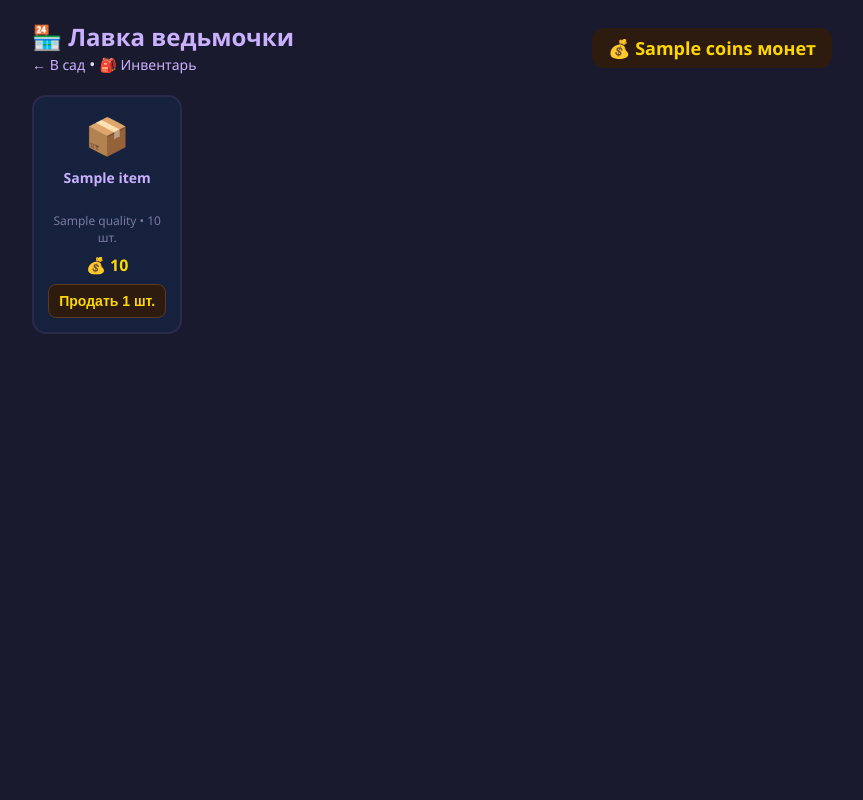
After one commit to Kobatoha/TheLittleWitch, a FastAPI app: template app/templates/shop.html in a window 1280 px wide. The commit adds this page. Shown: the whole page, without its empty margins (208-1071 px from the left). Run offline with FastAPI, Linux system fonts and the light colour scheme; the template is opened without the code that fills it: most values are stand-ins (such as "Sample title", 1, 10 or a date in 2020); parts of the project's set-up code (start-up, migrations or seed data) failed here and were passed over.

Commit message:
feat: enhance item management by adding sell functionality in services.py, updating item model to include sell price, and integrating shop features in inventory and garden templates for player interaction

```diff
--- a/app/game/inventory_router.py
+++ b/app/game/inventory_router.py
@@ -11,6 +11,7 @@ from app.core.balance import QUALITY_NORMAL
 from app.core.database import get_db
 from app.game.utils import format_dt
 from app.models.inventory import Inventory
+from app.models.player import Player
 
 
 router = APIRouter()
@@ -51,6 +52,7 @@ def inventory_page(request: Request, db: Session = Depends(get_db)):
             consumables.append(item_data)
 
     spark_count = sum(c["quantity"] for c in consumables if c["item_name"] == "Искра Роста")
+    player = db.query(Player).filter(Player.id == TEMP_PLAYER_ID).first()
 
     return templates.TemplateResponse("inventory.html", {
         "request": request,
@@ -59,5 +61,6 @@ def inventory_page(request: Request, db: Session = Depends(get_db)):
         "rares": rares,
         "consumables": consumables,
         "spark_count": spark_count,
-        "total_items": len(inventory_items)
+        "total_items": len(inventory_items),
+        "coins": player.coins if player else 0,
     })
--- a/app/game/router.py
+++ b/app/game/router.py
@@ -18,6 +18,7 @@ from app.game.utils import format_dt
 from app.models.plant import Plant
 from app.models.item import Item
 from app.models.inventory import Inventory
+from app.models.player import Player
 
 
 router = APIRouter()
@@ -110,6 +111,7 @@ def garden_page(request: Request, db: Session = Depends(get_db)):
             Inventory.item_id == spark_item.id
         ).all()
         spark_count = sum(inv.quantity for inv in spark_invs)
+    player = db.query(Player).filter(Player.id == TEMP_PLAYER_ID).first()
 
     return templates.TemplateResponse("garden.html", {
         "request": request,
@@ -117,6 +119,7 @@ def garden_page(request: Request, db: Session = Depends(get_db)):
         "plants": plants,
         "now": datetime.utcnow(),
         "spark_count": spark_count,
+        "coins": player.coins if player else 0,
     })
 
 
--- a/app/main.py
+++ b/app/main.py
@@ -6,6 +6,7 @@ from starlette.middleware.sessions import SessionMiddleware
 from app.admin import setup_admin
 from app.game.router import router as garden_router
 from app.game.inventory_router import router as inventory_router
+from app.game.shop_router import router as shop_router
 from app.core.config import SECRET_KEY
 
 
@@ -24,6 +25,7 @@ app.add_middleware(SessionMiddleware, secret_key=SECRET_KEY)
 setup_admin(app)
 app.include_router(garden_router, prefix="/api/game", tags=["garden"])
 app.include_router(inventory_router, prefix="/api/game", tags=["inventory"])
+app.include_router(shop_router, prefix="/api/game", tags=["shop"])
 
 
 @app.get("/")
--- a/app/models/item.py
+++ b/app/models/item.py
@@ -14,6 +14,7 @@ class Item(Base):
     description = Column(String, nullable=True)
     potency_boost = Column(Integer, default=0)  # бонус к Силе Рода (для семян)
     icon = Column(String, nullable=True)
+    sell_price = Column(Integer, default=10)
 
     def __str__(self):
         return f"{self.name} ({self.item_type}, {self.rarity})"
--- a/app/templates/garden.html
+++ b/app/templates/garden.html
@@ -231,6 +231,8 @@
             <h1>🌱 Ведьмин Сад</h1>
             <a href="/api/game/inventory">🎒 Инвентарь</a>
             <span class="spark-badge">⚡ {{ spark_count }}</span>
+            <a href="/api/game/shop">🏪 Лавка</a>
+            <span class="spark-badge">💰 {{ coins }}</span>
         </div>
 
         <!-- Сетка грядок -->
--- a/app/templates/inventory.html
+++ b/app/templates/inventory.html
@@ -244,6 +244,7 @@
             <div class="stats">
                 <span>📦 {{ total_items }} предметов</span>
                 <span>⚡ {{ spark_count }} Искр</span>
+                <span>💰 {{ coins }} монет</span>
             </div>
         </div>
 
--- /dev/null
+++ b/app/templates/shop.html
@@ -0,0 +1,187 @@
+<!DOCTYPE html>
+<html>
+<head>
+    <meta charset="UTF-8">
+    <meta name="viewport" content="width=device-width, initial-scale=1.0">
+    <title>Лавка ведьмочки</title>
+    <style>
+        :root {
+            --bg: #1a1a2e;
+            --card-bg: #16213e;
+            --border: #2a2a4a;
+            --text: #e0d8f0;
+            --muted: #7a7a9e;
+            --accent: #c9b1ff;
+            --gold: #ffd700;
+            --cell-bg: #1e1e3a;
+            --cell-hover: #2a2a50;
+        }
+        * { box-sizing: border-box; margin: 0; padding: 0; }
+        body {
+            font-family: 'Segoe UI', system-ui, sans-serif;
+            background: var(--bg);
+            color: var(--text);
+            min-height: 100vh;
+            padding: 20px;
+        }
+        .container { max-width: 800px; margin: 0 auto; }
+        .header {
+            display: flex;
+            align-items: center;
+            justify-content: space-between;
+            margin-bottom: 20px;
+            flex-wrap: wrap;
+            gap: 10px;
+        }
+        .header h1 { color: var(--accent); font-size: 24px; }
+        .header a { color: var(--accent); text-decoration: none; font-size: 14px; }
+        .header a:hover { text-decoration: underline; }
+        .coins {
+            background: #2d1b10;
+            color: var(--gold);
+            padding: 8px 16px;
+            border-radius: 12px;
+            font-weight: 700;
+            font-size: 18px;
+        }
+
+        /* Сетка предметов */
+        .shop-grid {
+            display: grid;
+            grid-template-columns: repeat(auto-fill, minmax(140px, 1fr));
+            gap: 12px;
+        }
+        .shop-card {
+            background: var(--card-bg);
+            border: 2px solid var(--border);
+            border-radius: 14px;
+            padding: 14px;
+            text-align: center;
+            display: flex;
+            flex-direction: column;
+            gap: 8px;
+            transition: border-color 0.3s;
+        }
+        .shop-card:hover { border-color: #5a5a80; }
+        .shop-card .icon { font-size: 36px; }
+        .shop-card .name {
+            font-weight: 600;
+            font-size: 14px;
+            color: var(--accent);
+            min-height: 36px;
+        }
+        .shop-card .info {
+            font-size: 12px;
+            color: var(--muted);
+        }
+        .shop-card .price {
+            font-weight: 700;
+            color: var(--gold);
+            font-size: 16px;
+        }
+        .shop-card button {
+            background: #2d1b10;
+            color: var(--gold);
+            border: 1px solid #5a3a20;
+            padding: 8px;
+            border-radius: 8px;
+            cursor: pointer;
+            font-size: 14px;
+            font-weight: 600;
+            transition: all 0.2s;
+        }
+        .shop-card button:hover {
+            background: #4a2a18;
+            border-color: #8a5a30;
+        }
+        .shop-card button:disabled {
+            background: #1a1a2a;
+            color: #555;
+            cursor: not-allowed;
+            border-color: #2a2a30;
+        }
+
+        .msg { text-align: center; margin-top: 15px; font-size: 14px; min-height: 22px; padding: 10px; border-radius: 8px; }
+        .msg-success { color: #7fdb7f; background: #0f1f0f; }
+        .msg-error { color: #f66; background: #1f0f0f; }
+
+        .empty { text-align: center; color: #666; padding: 40px; }
+        .empty .icon { font-size: 48px; margin-bottom: 10px; }
+
+        .quality-Увядший { color: #999; }
+        .quality-Обычный { color: #ccc; }
+        .quality-Сочный { color: #7fdb7f; }
+        .quality-Искрящийся { color: var(--gold); }
+    </style>
+</head>
+<body>
+    <div class="container">
+        <div class="header">
+            <div>
+                <h1>🏪 Лавка ведьмочки</h1>
+                <a href="/api/game/garden/page">← В сад</a> •
+                <a href="/api/game/inventory">🎒 Инвентарь</a>
+            </div>
+            <div class="coins">💰 {{ coins }} монет</div>
+        </div>
+
+        {% if items %}
+        <div class="shop-grid">
+            {% for item in items %}
+            <div class="shop-card" id="card-{{ item.id }}">
+                <div class="icon">
+                    {% if item.item_type == "ingredient" %}🌿
+                    {% elif item.item_type == "bonus" %}🎁
+                    {% elif item.item_type == "rare" %}🌟
+                    {% elif item.item_type == "consumable" %}⚡
+                    {% else %}📦{% endif %}
+                </div>
+                <div class="name">{{ item.item_name }}</div>
+                <div class="info">
+                    <span class="quality-{{ item.quality }}">{{ item.quality }}</span> • {{ item.quantity }} шт.
+                </div>
+                <div class="price">💰 {{ item.sell_price }}</div>
+                <button onclick="sellItem('{{ item.id }}')">Продать 1 шт.</button>
+            </div>
+            {% endfor %}
+        </div>
+        {% else %}
+        <div class="empty">
+            <div class="icon">🏪</div>
+            <p>Нечего продавать. Вырасти урожай в саду!</p>
+        </div>
+        {% endif %}
+
+        <div class="msg" id="message"></div>
+    </div>
+
+    <script>
+        function showMessage(text, type) {
+            const msg = document.getElementById("message");
+            msg.textContent = text;
+            msg.className = "msg " + (type === "success" ? "msg-success" : "msg-error");
+        }
+
+        async function sellItem(invId) {
+            showMessage("Продаём...", "");
+            try {
+                const r = await fetch("/api/game/shop/sell", {
+                    method: "POST",
+                    headers: { "Content-Type": "application/json" },
+                    body: JSON.stringify({ inventory_id: invId, quantity: 1 })
+                });
+                if (r.ok) {
+                    const d = await r.json();
+                    showMessage(`✅ Продано! +${d.total_coins_earned}💰 (всего: ${d.coins_now}💰)`, "success");
+                    setTimeout(() => location.reload(), 1200);
+                } else {
+                    const e = await r.json();
+                    showMessage("❌ " + e.detail, "error");
+                }
+            } catch {
+                showMessage("❌ Ошибка соединения", "error");
+            }
+        }
+    </script>
+</body>
+</html>
```
Also changed, not shown: alembic/versions/e59fe7ea8272_add_sell_price_and_shop.py (renamed from alembic/versions/f3ae7afa0c44_add_last_cleaned_at.py, +5 -4 lines), app/game/services.py (+52 -3 lines), app/game/shop_router.py (added, +56 -0 lines), seed_items.py (+27 -15 lines).
